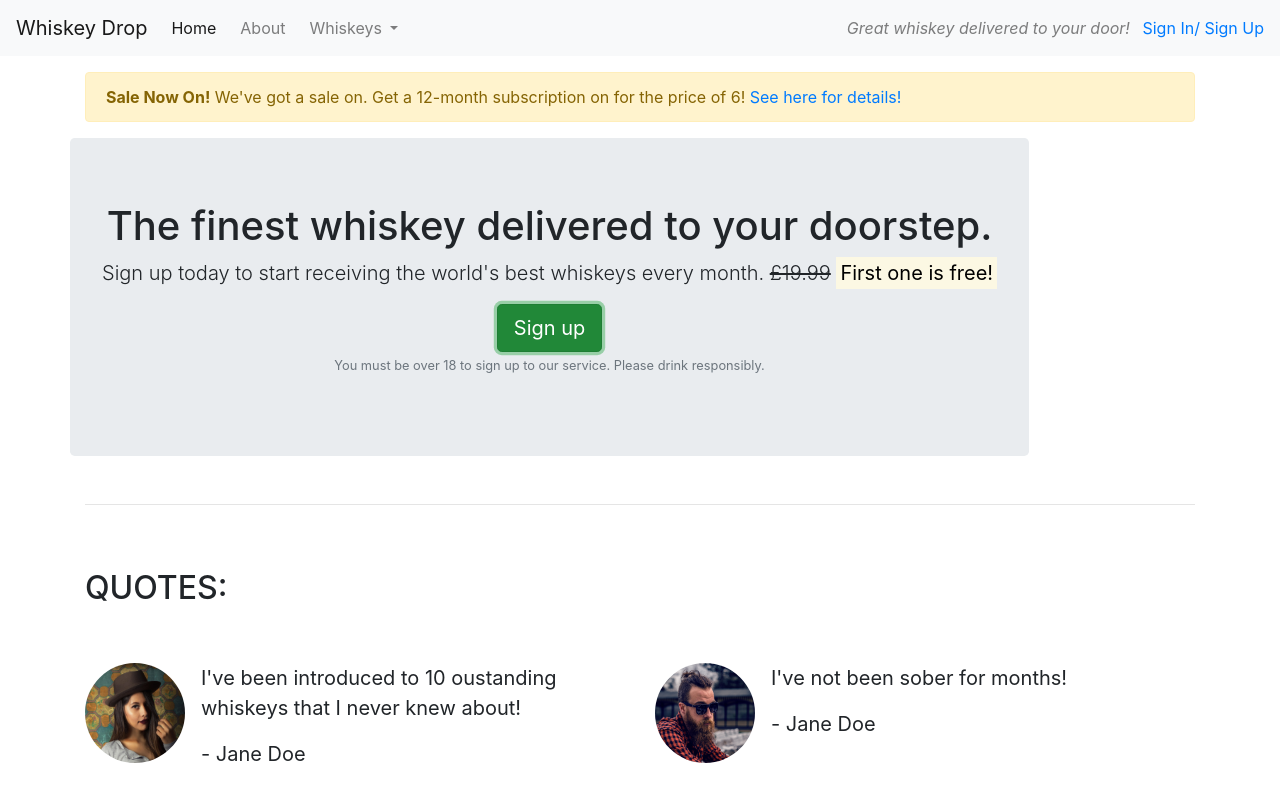
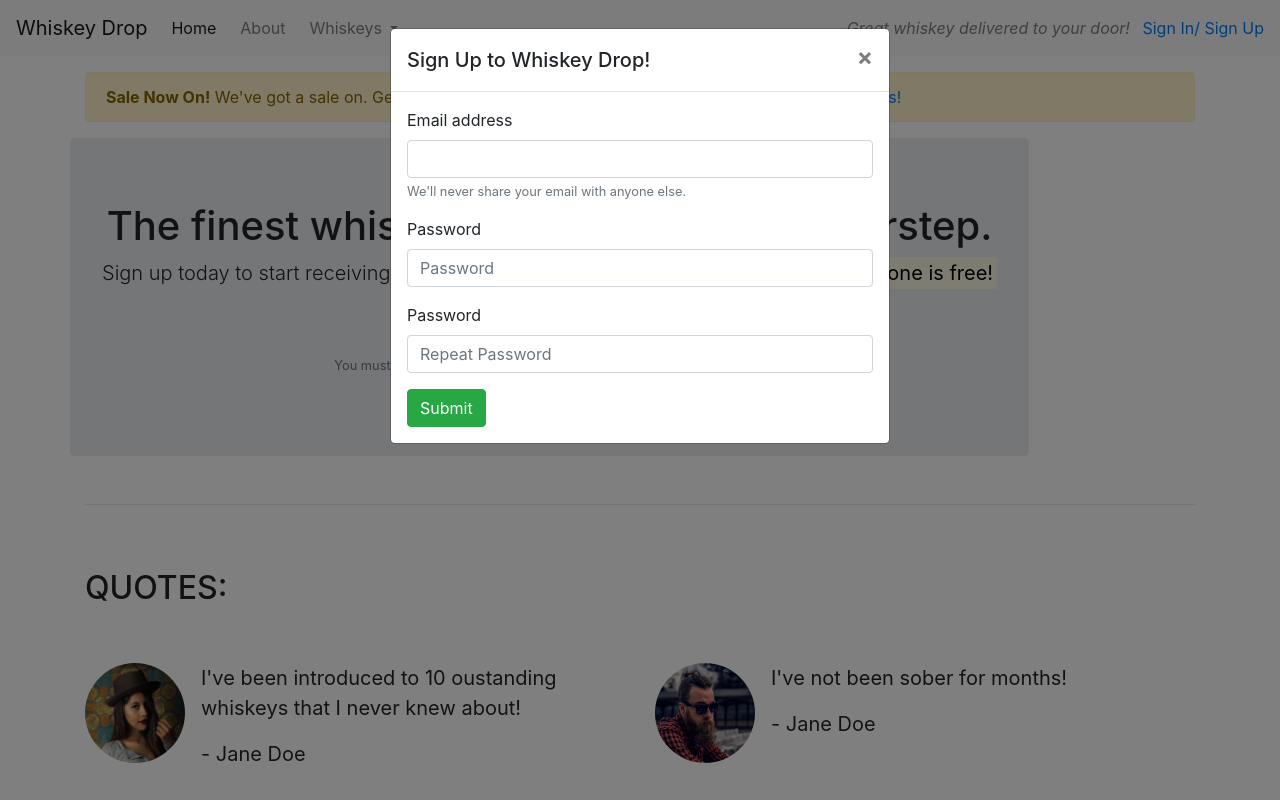
Before and after one commit to Andy-Osborne/Whiskey_Drop, a plain HTML site: page index.html in a window 1280 px wide. Both pictures are taken after a click on the button "Sign up". Shown: the top 800 px of the page. Drawn offline with nearby package versions, Linux system fonts and the light colour scheme.

Commit message:
Implemented a modal for Sign Up

```diff
--- a/index.html
+++ b/index.html
@@ -59,7 +59,7 @@
                     <s class="d-none d-sm-inline">£19.99</s>
                     <span class="d-inline d-sm-none"><br/></span>
                     <strong><mark>First one is free!</mark></strong></p>
-                    <button class="btn btn-success btn-lg">Sign up</button>
+                    <button class="btn btn-success btn-lg" data-toggle="modal" data-target="#signUpModal">Sign up</button>
                     <p class="text-muted"><small>You must be over 18 to sign up to our service. Please drink responsibly.</small></p>
                 </section>
             </div>
@@ -196,6 +196,40 @@
             </div>
         </section>
     </article>
+
+        <div class="modal" tabindex="-1" role="dialog" id="signUpModal">
+            <div class="modal-dialog" role="document">
+                <div class="modal-content">
+                    <div class="modal-header">
+                        <h5 class="modal-title">Sign Up to Whiskey Drop!</h5>
+                        <button type="button" class="close" data-dismiss="modal" aria-label="Close">
+                        <span aria-hidden="true">&times;</span>
+                        </button>
+                    </div>
+        <div class="modal-body">
+            <form>
+                <div class="form-group">
+                    <label for="exampleInputEmail1">Email address</label>
+                    <input type="email" class="form-control" id="exampleInputEmail1" aria-describedby="emailHelp">
+                    <small id="emailHelp" class="form-text text-muted">We'll never share your email with anyone else.</small>
+                </div>
+                <div class="form-group">
+                    <label for="password">Password</label>
+                    <input type="password" class="form-control" id="password" placeholder="Password">
+                </div>
+                <div class="form-group">
+                    <label for="repeatPassword">Password</label>
+                    <input type="password" class="form-control" id="repeatPassword" placeholder="Repeat Password">
+                </div>
+
+                <button type="submit" class="btn btn-success">Submit</button>
+            </form>
+        </div>
+
+                </div>
+            </div>
+        </div>
+
     <script src="https://code.jquery.com/jquery-3.4.1.slim.min.js" integrity="sha384-J6qa4849blE2+poT4WnyKhv5vZF5SrPo0iEjwBvKU7imGFAV0wwj1yYfoRSJoZ+n" crossorigin="anonymous"></script>
     <script src="https://cdn.jsdelivr.net/npm/popper.js@1.16.0/dist/umd/popper.min.js" integrity="sha384-Q6E9RHvbIyZFJoft+2mJbHaEWldlvI9IOYy5n3zV9zzTtmI3UksdQRVvoxMfooAo" crossorigin="anonymous"></script>
     <script src="https://stackpath.bootstrapcdn.com/bootstrap/4.4.1/js/bootstrap.min.js" integrity="sha384-wfSDF2E50Y2D1uUdj0O3uMBJnjuUD4Ih7YwaYd1iqfktj0Uod8GCExl3Og8ifwB6" crossorigin="anonymous"></script>
```
